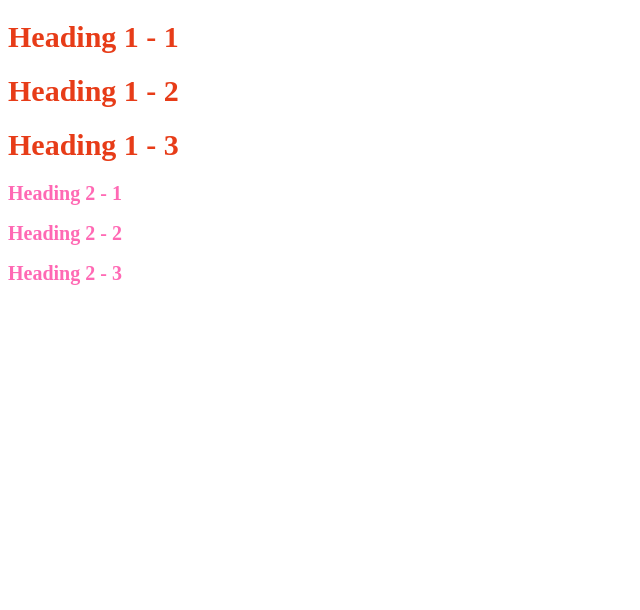
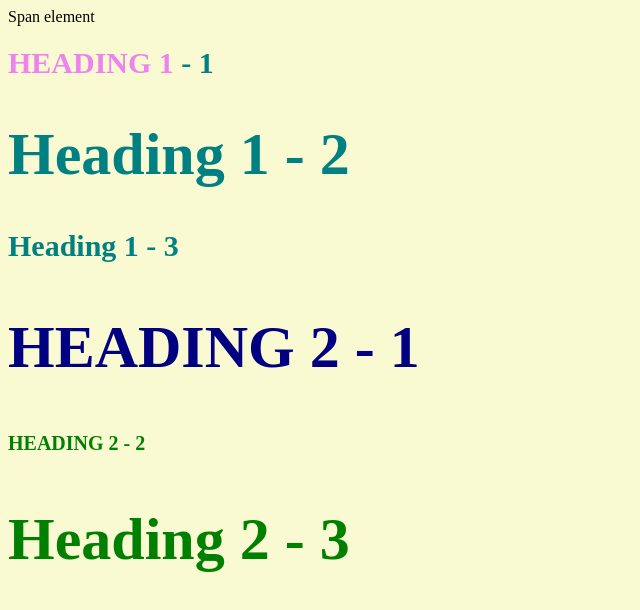
Before and after one commit to Lukaniko2/Cartoon-Hero, a plain HTML site: page style_test.html in a window 1280 px wide. Shown: the whole page, without its empty margins (0-640 px from the left). Drawn offline with Linux system fonts and the light colour scheme.

Commit message:
Created a css page and styles

```diff
--- /dev/null
+++ b/css/test.css
@@ -0,0 +1,33 @@
+body{
+	background-color: lightgoldenrodyellow;
+}
+
+h1{
+	font-size: 30px;
+	color: teal;
+}
+
+h2{
+	color: red;
+	font-size: 20px;
+}
+
+h2{
+	color:green;
+}
+
+.big{
+	font-size:60px;
+}
+
+.uppercase{
+	text-transform: uppercase;
+}
+
+.big.uppercase{
+	color: navy;
+}
+
+h1 span{
+	color:violet;
+}
--- a/style_test.html
+++ b/style_test.html
@@ -4,15 +4,17 @@
 
 <head>
 	<title>Style Test</title>
+	<link rel="stylesheet" type="text/css" href="css/test.css">
 </head>
 
 <body>
-	<h1 style="font-size: 30px; color: #E73C18;">Heading 1 - 1</h1>
-	<h1 style="font-size: 30px; color: #E73C18;">Heading 1 - 2</h1>
-	<h1 style="font-size: 30px; color: #E73C18;">Heading 1 - 3</h1>
-	<h2 style="font-size: 20px; color: hotpink;">Heading 2 - 1</h2>
-	<h2 style="font-size: 20px; color: hotpink;">Heading 2 - 2</h2>
-	<h2 style="font-size: 20px; color: hotpink;">Heading 2 - 3</h2>
+	<span>Span element</span>
+	<h1 class="uppercase"><span>Heading 1</span> - 1</h1>
+	<h1 class="big">Heading 1 - 2</h1>
+	<h1>Heading 1 - 3</h1>
+	<h2 class="big uppercase">Heading 2 - 1</h2>
+	<h2 class="uppercase">Heading 2 - 2</h2>
+	<h2 class="big">Heading 2 - 3</h2>
 </body>
 
 </html>
```
